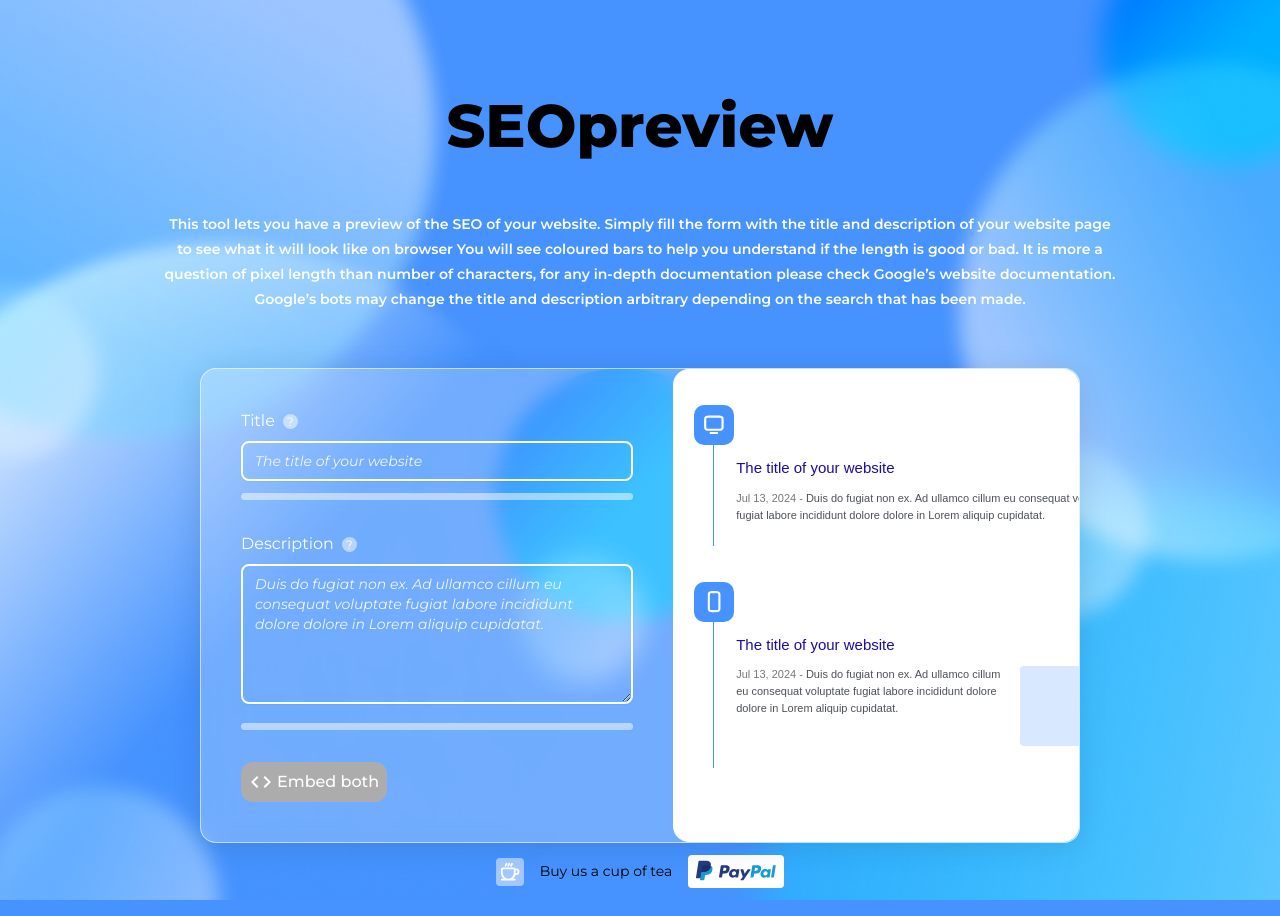
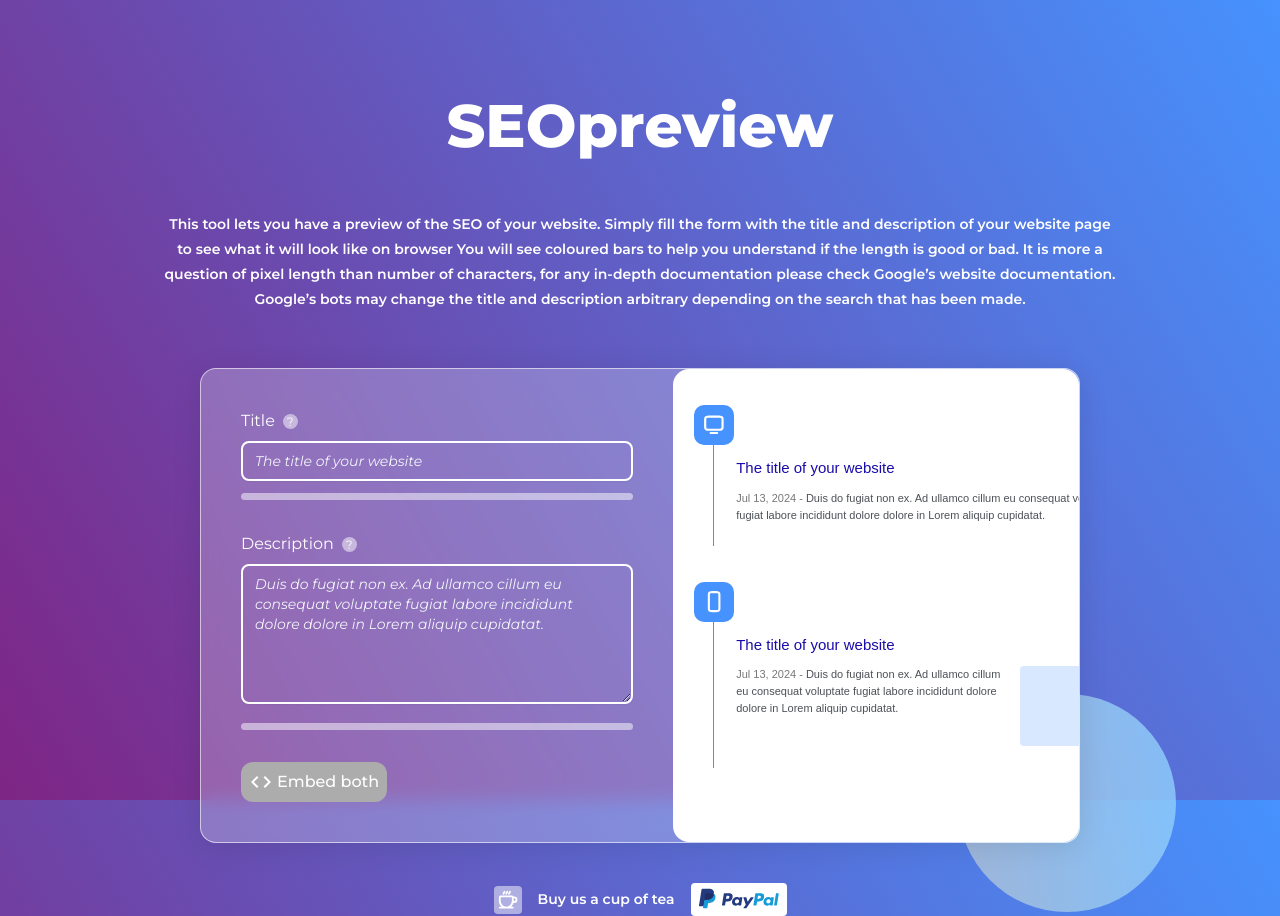
Before and after one commit to jacopo-derrico/SEO-preview, a Nuxt app: page / in a window 1280 px wide. Built offline with nearby package versions, Linux system fonts and the light colour scheme.

Commit message:
style: add bg animation (to be reviewwed)

```diff
--- a/layouts/default.vue
+++ b/layouts/default.vue
@@ -1,46 +1,271 @@
 <template>
     <div>
-        <header class="flex justify-center mt-24 mb-10">
-            <h1 class="font-extrabold text-6xl">SEOpreview</h1>
+        <header class="flex justify-center pt-24 mb-10">
+            <h1 class="font-extrabold text-6xl text-white">SEOpreview</h1>
         </header>
 
         <main>
             <slot />
         </main>
 
-        <footer class="flex justify-center items-center my-3">
-            <svg class="bg-white/50 p-[4px] rounded" width="28" height="28" viewBox="0 0 11 11" fill="none" xmlns="http://www.w3.org/2000/svg">
-                <path d="M1 9.65743H4.53594M4.53594 9.65743H4.59371M4.53594 9.65743C4.54556 9.6575 4.55518 9.65754 4.56482 9.65754C4.57446 9.65754 4.58409 9.6575 4.59371 9.65743M4.53594 9.65743C2.58044 9.6419 1 8.05165 1 6.09249V4.01627C1 3.75665 1.21035 3.5463 1.46997 3.5463H7.65944C7.91907 3.5463 8.12965 3.75665 8.12965 4.01627V4.05556M4.59371 9.65743H8.12965M4.59371 9.65743C6.54921 9.6419 8.12965 8.05165 8.12965 6.09249M8.12965 4.05556H8.89354C9.59668 4.05556 10.1667 4.62557 10.1667 5.32871C10.1667 6.03186 9.59668 6.60186 8.89354 6.60186H8.12965V6.09249M8.12965 4.05556V6.09249M6.60186 1L6.0926 2.01852M5.07408 1L4.56482 2.01852M3.5463 1L3.03704 2.01852" stroke="white" stroke-width="1.01852" stroke-linecap="round" stroke-linejoin="round"/>
+        <footer class="flex justify-center items-center mt-10 mb-3 text-white font-semibold">
+            <svg class="bg-white/50 p-[4px] rounded" width="28" height="28" viewBox="0 0 11 11" fill="none"
+                xmlns="http://www.w3.org/2000/svg">
+                <path
+                    d="M1 9.65743H4.53594M4.53594 9.65743H4.59371M4.53594 9.65743C4.54556 9.6575 4.55518 9.65754 4.56482 9.65754C4.57446 9.65754 4.58409 9.6575 4.59371 9.65743M4.53594 9.65743C2.58044 9.6419 1 8.05165 1 6.09249V4.01627C1 3.75665 1.21035 3.5463 1.46997 3.5463H7.65944C7.91907 3.5463 8.12965 3.75665 8.12965 4.01627V4.05556M4.59371 9.65743H8.12965M4.59371 9.65743C6.54921 9.6419 8.12965 8.05165 8.12965 6.09249M8.12965 4.05556H8.89354C9.59668 4.05556 10.1667 4.62557 10.1667 5.32871C10.1667 6.03186 9.59668 6.60186 8.89354 6.60186H8.12965V6.09249M8.12965 4.05556V6.09249M6.60186 1L6.0926 2.01852M5.07408 1L4.56482 2.01852M3.5463 1L3.03704 2.01852"
+                    stroke="white" stroke-width="1.01852" stroke-linecap="round" stroke-linejoin="round" />
             </svg>
             <p class="mx-4">
                 Buy us a cup of tea
             </p>
             <a href="https://www.paypal.com/donate/?hosted_button_id=F4ZM9R2WJCYW2" class="bg-white rounded px-2">
-                <svg class="w-[80px]" xmlns="http://www.w3.org/2000/svg" xmlns:xlink="http://www.w3.org/1999/xlink" version="1.1" id="Layer_1" x="0px" y="0px" width="124px" height="33px" viewBox="0 0 124 33" enable-background="new 0 0 124 33" xml:space="preserve">
-                    <path fill="#253B80" d="M46.211,6.749h-6.839c-0.468,0-0.866,0.34-0.939,0.802l-2.766,17.537c-0.055,0.346,0.213,0.658,0.564,0.658  h3.265c0.468,0,0.866-0.34,0.939-0.803l0.746-4.73c0.072-0.463,0.471-0.803,0.938-0.803h2.165c4.505,0,7.105-2.18,7.784-6.5  c0.306-1.89,0.013-3.375-0.872-4.415C50.224,7.353,48.5,6.749,46.211,6.749z M47,13.154c-0.374,2.454-2.249,2.454-4.062,2.454  h-1.032l0.724-4.583c0.043-0.277,0.283-0.481,0.563-0.481h0.473c1.235,0,2.4,0,3.002,0.704C47.027,11.668,47.137,12.292,47,13.154z"/>
-                    <path fill="#253B80" d="M66.654,13.075h-3.275c-0.279,0-0.52,0.204-0.563,0.481l-0.145,0.916l-0.229-0.332  c-0.709-1.029-2.29-1.373-3.868-1.373c-3.619,0-6.71,2.741-7.312,6.586c-0.313,1.918,0.132,3.752,1.22,5.031  c0.998,1.176,2.426,1.666,4.125,1.666c2.916,0,4.533-1.875,4.533-1.875l-0.146,0.91c-0.055,0.348,0.213,0.66,0.562,0.66h2.95  c0.469,0,0.865-0.34,0.939-0.803l1.77-11.209C67.271,13.388,67.004,13.075,66.654,13.075z M62.089,19.449  c-0.316,1.871-1.801,3.127-3.695,3.127c-0.951,0-1.711-0.305-2.199-0.883c-0.484-0.574-0.668-1.391-0.514-2.301  c0.295-1.855,1.805-3.152,3.67-3.152c0.93,0,1.686,0.309,2.184,0.892C62.034,17.721,62.232,18.543,62.089,19.449z"/>
-                    <path fill="#253B80" d="M84.096,13.075h-3.291c-0.314,0-0.609,0.156-0.787,0.417l-4.539,6.686l-1.924-6.425  c-0.121-0.402-0.492-0.678-0.912-0.678h-3.234c-0.393,0-0.666,0.384-0.541,0.754l3.625,10.638l-3.408,4.811  c-0.268,0.379,0.002,0.9,0.465,0.9h3.287c0.312,0,0.604-0.152,0.781-0.408L84.564,13.97C84.826,13.592,84.557,13.075,84.096,13.075z  "/>
-                    <path fill="#179BD7" d="M94.992,6.749h-6.84c-0.467,0-0.865,0.34-0.938,0.802l-2.766,17.537c-0.055,0.346,0.213,0.658,0.562,0.658  h3.51c0.326,0,0.605-0.238,0.656-0.562l0.785-4.971c0.072-0.463,0.471-0.803,0.938-0.803h2.164c4.506,0,7.105-2.18,7.785-6.5  c0.307-1.89,0.012-3.375-0.873-4.415C99.004,7.353,97.281,6.749,94.992,6.749z M95.781,13.154c-0.373,2.454-2.248,2.454-4.062,2.454  h-1.031l0.725-4.583c0.043-0.277,0.281-0.481,0.562-0.481h0.473c1.234,0,2.4,0,3.002,0.704  C95.809,11.668,95.918,12.292,95.781,13.154z"/>
-                    <path fill="#179BD7" d="M115.434,13.075h-3.273c-0.281,0-0.52,0.204-0.562,0.481l-0.145,0.916l-0.23-0.332  c-0.709-1.029-2.289-1.373-3.867-1.373c-3.619,0-6.709,2.741-7.311,6.586c-0.312,1.918,0.131,3.752,1.219,5.031  c1,1.176,2.426,1.666,4.125,1.666c2.916,0,4.533-1.875,4.533-1.875l-0.146,0.91c-0.055,0.348,0.213,0.66,0.564,0.66h2.949  c0.467,0,0.865-0.34,0.938-0.803l1.771-11.209C116.053,13.388,115.785,13.075,115.434,13.075z M110.869,19.449  c-0.314,1.871-1.801,3.127-3.695,3.127c-0.949,0-1.711-0.305-2.199-0.883c-0.484-0.574-0.666-1.391-0.514-2.301  c0.297-1.855,1.805-3.152,3.67-3.152c0.93,0,1.686,0.309,2.184,0.892C110.816,17.721,111.014,18.543,110.869,19.449z"/>
-                    <path fill="#179BD7" d="M119.295,7.23l-2.807,17.858c-0.055,0.346,0.213,0.658,0.562,0.658h2.822c0.469,0,0.867-0.34,0.939-0.803  l2.768-17.536c0.055-0.346-0.213-0.659-0.562-0.659h-3.16C119.578,6.749,119.338,6.953,119.295,7.23z"/>
-                    <path fill="#253B80" d="M7.266,29.154l0.523-3.322l-1.165-0.027H1.061L4.927,1.292C4.939,1.218,4.978,1.149,5.035,1.1  c0.057-0.049,0.13-0.076,0.206-0.076h9.38c3.114,0,5.263,0.648,6.385,1.927c0.526,0.6,0.861,1.227,1.023,1.917  c0.17,0.724,0.173,1.589,0.007,2.644l-0.012,0.077v0.676l0.526,0.298c0.443,0.235,0.795,0.504,1.065,0.812  c0.45,0.513,0.741,1.165,0.864,1.938c0.127,0.795,0.085,1.741-0.123,2.812c-0.24,1.232-0.628,2.305-1.152,3.183  c-0.482,0.809-1.096,1.48-1.825,2c-0.696,0.494-1.523,0.869-2.458,1.109c-0.906,0.236-1.939,0.355-3.072,0.355h-0.73  c-0.522,0-1.029,0.188-1.427,0.525c-0.399,0.344-0.663,0.814-0.744,1.328l-0.055,0.299l-0.924,5.855l-0.042,0.215  c-0.011,0.068-0.03,0.102-0.058,0.125c-0.025,0.021-0.061,0.035-0.096,0.035H7.266z"/>
-                    <path fill="#179BD7" d="M23.048,7.667L23.048,7.667L23.048,7.667c-0.028,0.179-0.06,0.362-0.096,0.55  c-1.237,6.351-5.469,8.545-10.874,8.545H9.326c-0.661,0-1.218,0.48-1.321,1.132l0,0l0,0L6.596,26.83l-0.399,2.533  c-0.067,0.428,0.263,0.814,0.695,0.814h4.881c0.578,0,1.069-0.42,1.16-0.99l0.048-0.248l0.919-5.832l0.059-0.32  c0.09-0.572,0.582-0.992,1.16-0.992h0.73c4.729,0,8.431-1.92,9.513-7.476c0.452-2.321,0.218-4.259-0.978-5.622  C24.022,8.286,23.573,7.945,23.048,7.667z"/>
-                    <path fill="#222D65" d="M21.754,7.151c-0.189-0.055-0.384-0.105-0.584-0.15c-0.201-0.044-0.407-0.083-0.619-0.117  c-0.742-0.12-1.555-0.177-2.426-0.177h-7.352c-0.181,0-0.353,0.041-0.507,0.115C9.927,6.985,9.675,7.306,9.614,7.699L8.05,17.605  l-0.045,0.289c0.103-0.652,0.66-1.132,1.321-1.132h2.752c5.405,0,9.637-2.195,10.874-8.545c0.037-0.188,0.068-0.371,0.096-0.55  c-0.313-0.166-0.652-0.308-1.017-0.429C21.941,7.208,21.848,7.179,21.754,7.151z"/>
-                    <path fill="#253B80" d="M9.614,7.699c0.061-0.393,0.313-0.714,0.652-0.876c0.155-0.074,0.326-0.115,0.507-0.115h7.352  c0.871,0,1.684,0.057,2.426,0.177c0.212,0.034,0.418,0.073,0.619,0.117c0.2,0.045,0.395,0.095,0.584,0.15  c0.094,0.028,0.187,0.057,0.278,0.086c0.365,0.121,0.704,0.264,1.017,0.429c0.368-2.347-0.003-3.945-1.272-5.392  C20.378,0.682,17.853,0,14.622,0h-9.38c-0.66,0-1.223,0.48-1.325,1.133L0.01,25.898c-0.077,0.49,0.301,0.932,0.795,0.932h5.791  l1.454-9.225L9.614,7.699z"/>
+                <svg class="w-[80px]" xmlns="http://www.w3.org/2000/svg" xmlns:xlink="http://www.w3.org/1999/xlink"
+                    version="1.1" id="Layer_1" x="0px" y="0px" width="124px" height="33px" viewBox="0 0 124 33"
+                    enable-background="new 0 0 124 33" xml:space="preserve">
+                    <path fill="#253B80"
+                        d="M46.211,6.749h-6.839c-0.468,0-0.866,0.34-0.939,0.802l-2.766,17.537c-0.055,0.346,0.213,0.658,0.564,0.658  h3.265c0.468,0,0.866-0.34,0.939-0.803l0.746-4.73c0.072-0.463,0.471-0.803,0.938-0.803h2.165c4.505,0,7.105-2.18,7.784-6.5  c0.306-1.89,0.013-3.375-0.872-4.415C50.224,7.353,48.5,6.749,46.211,6.749z M47,13.154c-0.374,2.454-2.249,2.454-4.062,2.454  h-1.032l0.724-4.583c0.043-0.277,0.283-0.481,0.563-0.481h0.473c1.235,0,2.4,0,3.002,0.704C47.027,11.668,47.137,12.292,47,13.154z" />
+                    <path fill="#253B80"
+                        d="M66.654,13.075h-3.275c-0.279,0-0.52,0.204-0.563,0.481l-0.145,0.916l-0.229-0.332  c-0.709-1.029-2.29-1.373-3.868-1.373c-3.619,0-6.71,2.741-7.312,6.586c-0.313,1.918,0.132,3.752,1.22,5.031  c0.998,1.176,2.426,1.666,4.125,1.666c2.916,0,4.533-1.875,4.533-1.875l-0.146,0.91c-0.055,0.348,0.213,0.66,0.562,0.66h2.95  c0.469,0,0.865-0.34,0.939-0.803l1.77-11.209C67.271,13.388,67.004,13.075,66.654,13.075z M62.089,19.449  c-0.316,1.871-1.801,3.127-3.695,3.127c-0.951,0-1.711-0.305-2.199-0.883c-0.484-0.574-0.668-1.391-0.514-2.301  c0.295-1.855,1.805-3.152,3.67-3.152c0.93,0,1.686,0.309,2.184,0.892C62.034,17.721,62.232,18.543,62.089,19.449z" />
+                    <path fill="#253B80"
+                        d="M84.096,13.075h-3.291c-0.314,0-0.609,0.156-0.787,0.417l-4.539,6.686l-1.924-6.425  c-0.121-0.402-0.492-0.678-0.912-0.678h-3.234c-0.393,0-0.666,0.384-0.541,0.754l3.625,10.638l-3.408,4.811  c-0.268,0.379,0.002,0.9,0.465,0.9h3.287c0.312,0,0.604-0.152,0.781-0.408L84.564,13.97C84.826,13.592,84.557,13.075,84.096,13.075z  " />
+                    <path fill="#179BD7"
+                        d="M94.992,6.749h-6.84c-0.467,0-0.865,0.34-0.938,0.802l-2.766,17.537c-0.055,0.346,0.213,0.658,0.562,0.658  h3.51c0.326,0,0.605-0.238,0.656-0.562l0.785-4.971c0.072-0.463,0.471-0.803,0.938-0.803h2.164c4.506,0,7.105-2.18,7.785-6.5  c0.307-1.89,0.012-3.375-0.873-4.415C99.004,7.353,97.281,6.749,94.992,6.749z M95.781,13.154c-0.373,2.454-2.248,2.454-4.062,2.454  h-1.031l0.725-4.583c0.043-0.277,0.281-0.481,0.562-0.481h0.473c1.234,0,2.4,0,3.002,0.704  C95.809,11.668,95.918,12.292,95.781,13.154z" />
+                    <path fill="#179BD7"
+                        d="M115.434,13.075h-3.273c-0.281,0-0.52,0.204-0.562,0.481l-0.145,0.916l-0.23-0.332  c-0.709-1.029-2.289-1.373-3.867-1.373c-3.619,0-6.709,2.741-7.311,6.586c-0.312,1.918,0.131,3.752,1.219,5.031  c1,1.176,2.426,1.666,4.125,1.666c2.916,0,4.533-1.875,4.533-1.875l-0.146,0.91c-0.055,0.348,0.213,0.66,0.564,0.66h2.949  c0.467,0,0.865-0.34,0.938-0.803l1.771-11.209C116.053,13.388,115.785,13.075,115.434,13.075z M110.869,19.449  c-0.314,1.871-1.801,3.127-3.695,3.127c-0.949,0-1.711-0.305-2.199-0.883c-0.484-0.574-0.666-1.391-0.514-2.301  c0.297-1.855,1.805-3.152,3.67-3.152c0.93,0,1.686,0.309,2.184,0.892C110.816,17.721,111.014,18.543,110.869,19.449z" />
+                    <path fill="#179BD7"
+                        d="M119.295,7.23l-2.807,17.858c-0.055,0.346,0.213,0.658,0.562,0.658h2.822c0.469,0,0.867-0.34,0.939-0.803  l2.768-17.536c0.055-0.346-0.213-0.659-0.562-0.659h-3.16C119.578,6.749,119.338,6.953,119.295,7.23z" />
+                    <path fill="#253B80"
+                        d="M7.266,29.154l0.523-3.322l-1.165-0.027H1.061L4.927,1.292C4.939,1.218,4.978,1.149,5.035,1.1  c0.057-0.049,0.13-0.076,0.206-0.076h9.38c3.114,0,5.263,0.648,6.385,1.927c0.526,0.6,0.861,1.227,1.023,1.917  c0.17,0.724,0.173,1.589,0.007,2.644l-0.012,0.077v0.676l0.526,0.298c0.443,0.235,0.795,0.504,1.065,0.812  c0.45,0.513,0.741,1.165,0.864,1.938c0.127,0.795,0.085,1.741-0.123,2.812c-0.24,1.232-0.628,2.305-1.152,3.183  c-0.482,0.809-1.096,1.48-1.825,2c-0.696,0.494-1.523,0.869-2.458,1.109c-0.906,0.236-1.939,0.355-3.072,0.355h-0.73  c-0.522,0-1.029,0.188-1.427,0.525c-0.399,0.344-0.663,0.814-0.744,1.328l-0.055,0.299l-0.924,5.855l-0.042,0.215  c-0.011,0.068-0.03,0.102-0.058,0.125c-0.025,0.021-0.061,0.035-0.096,0.035H7.266z" />
+                    <path fill="#179BD7"
+                        d="M23.048,7.667L23.048,7.667L23.048,7.667c-0.028,0.179-0.06,0.362-0.096,0.55  c-1.237,6.351-5.469,8.545-10.874,8.545H9.326c-0.661,0-1.218,0.48-1.321,1.132l0,0l0,0L6.596,26.83l-0.399,2.533  c-0.067,0.428,0.263,0.814,0.695,0.814h4.881c0.578,0,1.069-0.42,1.16-0.99l0.048-0.248l0.919-5.832l0.059-0.32  c0.09-0.572,0.582-0.992,1.16-0.992h0.73c4.729,0,8.431-1.92,9.513-7.476c0.452-2.321,0.218-4.259-0.978-5.622  C24.022,8.286,23.573,7.945,23.048,7.667z" />
+                    <path fill="#222D65"
+                        d="M21.754,7.151c-0.189-0.055-0.384-0.105-0.584-0.15c-0.201-0.044-0.407-0.083-0.619-0.117  c-0.742-0.12-1.555-0.177-2.426-0.177h-7.352c-0.181,0-0.353,0.041-0.507,0.115C9.927,6.985,9.675,7.306,9.614,7.699L8.05,17.605  l-0.045,0.289c0.103-0.652,0.66-1.132,1.321-1.132h2.752c5.405,0,9.637-2.195,10.874-8.545c0.037-0.188,0.068-0.371,0.096-0.55  c-0.313-0.166-0.652-0.308-1.017-0.429C21.941,7.208,21.848,7.179,21.754,7.151z" />
+                    <path fill="#253B80"
+                        d="M9.614,7.699c0.061-0.393,0.313-0.714,0.652-0.876c0.155-0.074,0.326-0.115,0.507-0.115h7.352  c0.871,0,1.684,0.057,2.426,0.177c0.212,0.034,0.418,0.073,0.619,0.117c0.2,0.045,0.395,0.095,0.584,0.15  c0.094,0.028,0.187,0.057,0.278,0.086c0.365,0.121,0.704,0.264,1.017,0.429c0.368-2.347-0.003-3.945-1.272-5.392  C20.378,0.682,17.853,0,14.622,0h-9.38c-0.66,0-1.223,0.48-1.325,1.133L0.01,25.898c-0.077,0.49,0.301,0.932,0.795,0.932h5.791  l1.454-9.225L9.614,7.699z" />
                 </svg>
             </a>
         </footer>
+
+        <!-- BG animation -->
+        <ul id="bg-animation-box" ref="bubbleBox">
+            <li v-for="bubble in allBubbles" :style="bubble.style"></li>
+        </ul>
     </div>
 </template>
+
+<script setup>
+    import { ref, onMounted, onUnmounted } from 'vue';
+
+    const bubbleBox = ref(null);
+    const allBubbles = ref([]);
+    let isGeneratingBubble = false;
+    const threshold = 20
+
+    function removeOffScreenBubbles() {
+
+        setInterval(() => {
+            bubbleBox.value.shift();
+        }, 55000)
+
+    }
+
+    function generateBubble() {
+        if (!bubbleBox.value || isGeneratingBubble) return
+
+        const size = Math.floor(Math.random() * (document.documentElement.clientWidth / 10)) + document.documentElement.clientWidth / 10;
+        const delay = Math.random() * 10000;
+        const gradientColor = getRandomGradient();
+        const leftPosition = Math.random() * 100;
+
+        const bubble = {
+            style: {
+                width: `${size}px`,
+                height: `${size}px`,
+                background: `linear-gradient(${getRandomAngle()}deg, ${gradientColor[0]}, ${gradientColor[1]})`,
+                animationDelay: `${delay}s`,
+                left: `${leftPosition}%`,
+                animation: 'bg-animate-01 50s linear infinite',
+                bottom: '-200px'
+            }
+        };
+
+        // const bubbleElement = document.createElement('li');
+        // Object.entries(bubble.style).forEach(([key, value]) => {
+        //     bubbleElement.style[key] = value;
+        // });
+
+        // bubbleBox.value.appendChild(bubbleElement);
+
+        allBubbles.value.push(bubble);
+
+        // removeOffScreenBubbles();
+
+        isGeneratingBubble = true;
+        requestAnimationFrame(() => {
+            isGeneratingBubble = false;
+            setTimeout(generateBubble, 10000);
+        });
+    };
+
+    function getRandomGradient() {
+        const colors = ['#0DE1FD', '#8DCFFF', '#4692FE', '#b1c2d6', '#00AEFF', '#0073FF']
+        return [colors[Math.floor(Math.random() * colors.length)], colors[Math.floor(Math.random() * colors.length)]]
+    }
+
+    function getRandomAngle() {
+        return Math.random() * 360
+    }
+
+    function createBubblesEveryFiveSeconds() {
+        setInterval(() => {
+            generateBubble();
+        }, 5000);
+    }
+
+    onMounted(() => {
+        generateBubble();
+        removeOffScreenBubbles();
+    })
+
+    onUnmounted(() => {
+        clearInterval(createBubblesEveryFiveSeconds());
+    });
+
+</script>
 
 <style lang="css">
     @import url('https://fonts.googleapis.com/css2?family=Montserrat:ital,wght@0,100..900;1,100..900&display=swap');
 
-    body{
-        background-image: url('/assets/img/bg.png');
-        background-repeat: no-repeat;
-        background-size: cover;
-        background-position: center;
-        object-fit: contain;
+    body {
+        background: linear-gradient(60deg, #7e2585, #4692FE);
+        height: 100vh;
+    }
+
+    /* BG animation */
+    #bg-animation-box {
+        position: fixed;
+        top: 0;
+        left: 0;
+        width: 100%;
+        height: 100%;
+        overflow: hidden;
+        z-index: -1;
+    }
+
+    #bg-animation-box li {
+        position: fixed;
+        display: block;
+        list-style: none;
+        /* animation: bg-animate-01 50s linear infinite; */
+        /* bottom: -150px; */
+        border-radius: 50%;
+    }
+
+    /* .bg-animation-box li:nth-child(1) {
+        left: 4%;
+        width: 180px;
+        height: 180px;
+        animation-delay: 0s;
+        background: linear-gradient(60deg, #0DE1FD, #8DCFFF);
+    }
+
+    .bg-animation-box li:nth-child(2) {
+        left: 25%;
+        width: 250px;
+        height: 250px;
+        animation-delay: 8s;
+        background: linear-gradient(120deg, #4692FE, #b1c2d6);
+    }
+
+    .bg-animation-box li:nth-child(3) {
+        left: 18%;
+        width: 100px;
+        height: 100px;
+        animation-delay: 12s;
+        background: linear-gradient(40deg, #00AEFF, #0073FF);
+    }
+
+    .bg-animation-box li:nth-child(4) {
+        left: 35%;
+        width: 150px;
+        height: 150px;
+        animation-delay: 25s;
+        background: linear-gradient(60deg, #0DE1FD, #8DCFFF);
+    }
+
+    .bg-animation-box li:nth-child(5) {
+        left: 43%;
+        width: 60px;
+        height: 60px;
+        animation-delay: 14s;
+        background: linear-gradient(60deg, #4692FE, #b1c2d6);
+    }
+
+    .bg-animation-box li:nth-child(6) {
+        left: 60%;
+        width: 110px;
+        height: 110px;
+        animation-delay: 19s;
+        background: linear-gradient(40deg, #00AEFF, #0073FF);
+    }
+
+    .bg-animation-box li:nth-child(7) {
+        left: 70%;
+        width: 200px;
+        height: 200px;
+        animation-delay: 27s;
+        background: linear-gradient(60deg, #4692FE, #b1c2d6);
+    }
+
+    .bg-animation-box li:nth-child(8) {
+        left: 95%;
+        width: 160px;
+        height: 160px;
+        animation-delay: 13s;
+        background: linear-gradient(60deg, #4692FE, #b1c2d6);
+    }
+
+    .bg-animation-box li:nth-child(9) {
+        left: 64%;
+        width: 60px;
+        height: 60px;
+        animation-delay: 14s;
+        background: linear-gradient(60deg, #4692FE, #b1c2d6);
+    }
+
+    .bg-animation-box li:nth-child(10) {
+        left: 52%;
+        width: 110px;
+        height: 110px;
+        animation-delay: 19s;
+        background: linear-gradient(40deg, #00AEFF, #0073FF);
+    }
+
+    .bg-animation-box li:nth-child(11) {
+        left: 77%;
+        width: 200px;
+        height: 200px;
+        animation-delay: 27s;
+        background: linear-gradient(60deg, #4692FE, #b1c2d6);
+    }
+
+    .bg-animation-box li:nth-child(12) {
+        left: 90%;
+        width: 160px;
+        height: 160px;
+        animation-delay: 13s;
+        background: linear-gradient(60deg, #4692FE, #b1c2d6);
+    } */
+
+    @keyframes bg-animate-01 {
+        0% {
+            transform: translateY(0);
+            opacity: 0.9;
+        }
+
+        100% {
+            transform: translateY(-110vh);
+            opacity: 0.1;
+        }
     }
 </style>
```
